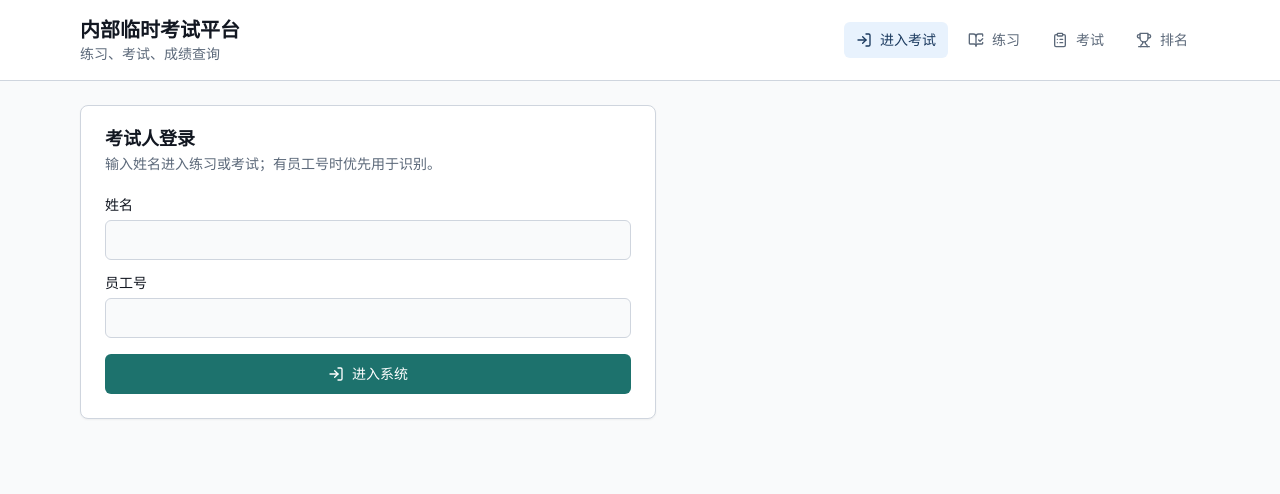
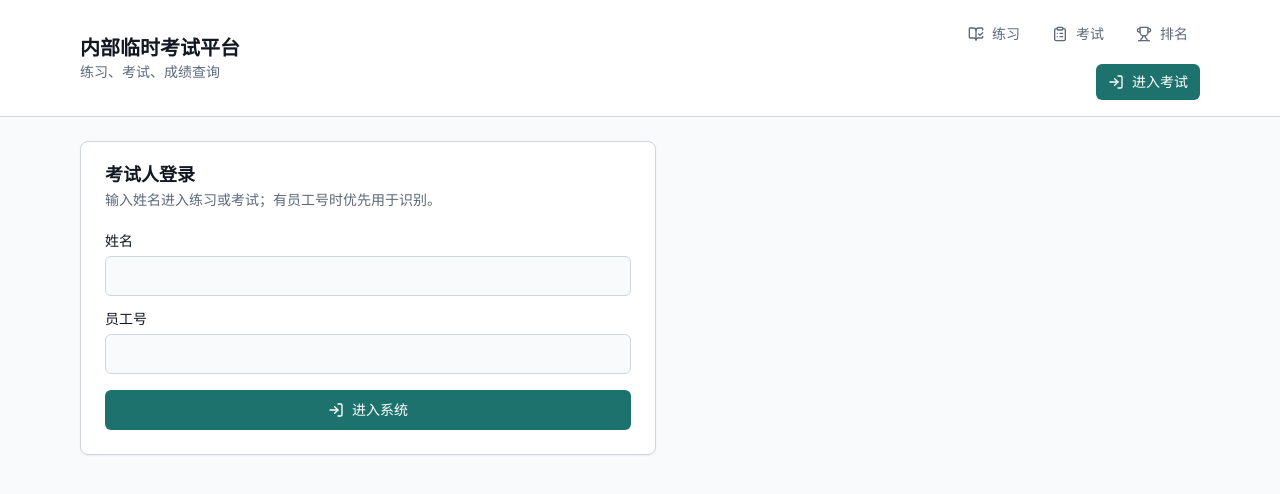
Before and after one commit to alune1212/internal-exam-platform, a React (Vite) app in the folder frontend/: page /login in a window 1280 px wide. Shown: the top 494 px of the page. Built offline with nearby package versions, Linux system fonts and the light colour scheme; no server answers.

Commit message:
feat: 实现考生会话管理和登录状态上下文共享

```diff
--- a/frontend/src/components/layout/CandidateLayout.tsx
+++ b/frontend/src/components/layout/CandidateLayout.tsx
@@ -1,16 +1,39 @@
-import { BookOpenCheck, ClipboardList, LogIn, Trophy } from "lucide-react";
-import { NavLink, Outlet } from "react-router-dom";
+import { BookOpenCheck, ClipboardList, LogIn, LogOut, Trophy, UserRound } from "lucide-react";
+import { useState } from "react";
+import { Link, NavLink, Outlet, useNavigate } from "react-router-dom";
 
+import { Button } from "@/components/ui/button";
+import { clearCurrentCandidate, getCurrentCandidate, setCurrentCandidate } from "@/lib/candidateSession";
 import { navLinkClassName } from "@/lib/utils";
+import type { Candidate } from "@/types/candidate";
 
 const navItems = [
-  { to: "/login", label: "进入考试", icon: LogIn },
   { to: "/practice", label: "练习", icon: BookOpenCheck },
   { to: "/exams", label: "考试", icon: ClipboardList },
   { to: "/exams/1/ranking", label: "排名", icon: Trophy },
 ];
 
+export type CandidateSessionContext = {
+  candidate: Candidate | null;
+  loginCandidate: (candidate: Candidate) => void;
+  logoutCandidate: () => void;
+};
+
 export function CandidateLayout() {
+  const navigate = useNavigate();
+  const [candidate, setCandidate] = useState<Candidate | null>(() => getCurrentCandidate());
+
+  function loginCandidate(nextCandidate: Candidate) {
+    setCurrentCandidate(nextCandidate);
+    setCandidate(nextCandidate);
+  }
+
+  function logoutCandidate() {
+    clearCurrentCandidate();
+    setCandidate(null);
+    navigate("/login", { replace: true });
+  }
+
   return (
     <div className="min-h-screen">
       <header className="border-b bg-card">
@@ -19,6 +42,7 @@ export function CandidateLayout() {
             <h1 className="text-xl font-semibold">内部临时考试平台</h1>
             <p className="text-sm text-muted-foreground">练习、考试、成绩查询</p>
           </div>
+          <div className="flex flex-col gap-3 md:items-end">
             <nav className="flex flex-wrap gap-2">
               {navItems.map((item) => (
                 <NavLink key={item.to} to={item.to} className={(props) => navLinkClassName(props, "sm")}>
@@ -27,10 +51,37 @@ export function CandidateLayout() {
                 </NavLink>
               ))}
             </nav>
+            {candidate ? (
+              <div className="flex flex-wrap items-center gap-3">
+                <div className="flex items-center gap-2 text-sm">
+                  <UserRound className="h-4 w-4 text-muted-foreground" />
+                  <div>
+                    <p className="font-medium">当前：{candidate.name}</p>
+                    {candidate.employee_no || candidate.department ? (
+                      <p className="text-xs text-muted-foreground">
+                        {[candidate.employee_no, candidate.department].filter(Boolean).join(" · ")}
+                      </p>
+                    ) : null}
+                  </div>
+                </div>
+                <Button type="button" variant="outline" size="sm" onClick={logoutCandidate}>
+                  <LogOut data-icon="inline-start" />
+                  退出登录
+                </Button>
+              </div>
+            ) : (
+              <Button asChild size="sm">
+                <Link to="/login">
+                  <LogIn data-icon="inline-start" />
+                  进入考试
+                </Link>
+              </Button>
+            )}
+          </div>
         </div>
       </header>
       <main className="mx-auto max-w-6xl px-4 py-6">
-        <Outlet />
+        <Outlet context={{ candidate, loginCandidate, logoutCandidate } satisfies CandidateSessionContext} />
       </main>
     </div>
   );
--- a/frontend/src/lib/candidateSession.ts
+++ b/frontend/src/lib/candidateSession.ts
@@ -18,3 +18,7 @@ export function getCurrentCandidate(): Candidate | null {
 export function setCurrentCandidate(candidate: Candidate) {
   window.localStorage.setItem(STORAGE_KEY, JSON.stringify(candidate));
 }
+
+export function clearCurrentCandidate() {
+  window.localStorage.removeItem(STORAGE_KEY);
+}
--- a/frontend/src/pages/ExamStartPage.tsx
+++ b/frontend/src/pages/ExamStartPage.tsx
@@ -1,16 +1,16 @@
 import { useMutation } from "@tanstack/react-query";
 import { ClipboardCheck } from "lucide-react";
-import { Link, useNavigate, useParams } from "react-router-dom";
+import { Link, useNavigate, useOutletContext, useParams } from "react-router-dom";
 
 import { startExam } from "@/api/exams";
+import type { CandidateSessionContext } from "@/components/layout/CandidateLayout";
 import { Button } from "@/components/ui/button";
 import { Card, CardContent, CardDescription, CardHeader, CardTitle } from "@/components/ui/card";
-import { getCurrentCandidate } from "@/lib/candidateSession";
 
 export function ExamStartPage() {
   const { examId = "1" } = useParams();
   const navigate = useNavigate();
-  const candidate = getCurrentCandidate();
+  const { candidate } = useOutletContext<CandidateSessionContext>();
   const mutation = useMutation({
     mutationFn: () => startExam(examId, candidate?.id ?? 0),
     onSuccess: (result) => {
--- a/frontend/src/pages/LoginPage.tsx
+++ b/frontend/src/pages/LoginPage.tsx
@@ -2,15 +2,15 @@ import { zodResolver } from "@hookform/resolvers/zod";
 import { useMutation } from "@tanstack/react-query";
 import { LogIn } from "lucide-react";
 import { useForm } from "react-hook-form";
-import { useNavigate } from "react-router-dom";
+import { Navigate, useNavigate, useOutletContext } from "react-router-dom";
 import { z } from "zod";
 
-import { loginCandidate } from "@/api/auth";
+import { loginCandidate as requestCandidateLogin } from "@/api/auth";
 import { Button } from "@/components/ui/button";
 import { Card, CardContent, CardDescription, CardHeader, CardTitle } from "@/components/ui/card";
 import { Input } from "@/components/ui/input";
 import { Label } from "@/components/ui/label";
-import { setCurrentCandidate } from "@/lib/candidateSession";
+import type { CandidateSessionContext } from "@/components/layout/CandidateLayout";
 
 const schema = z.object({
   name: z.string().min(1, "请输入姓名"),
@@ -21,17 +21,22 @@ type LoginForm = z.infer<typeof schema>;
 
 export function LoginPage() {
   const navigate = useNavigate();
+  const { candidate, loginCandidate } = useOutletContext<CandidateSessionContext>();
   const form = useForm<LoginForm>({
     resolver: zodResolver(schema),
     defaultValues: { name: "", employee_no: "" },
   });
   const mutation = useMutation({
-    mutationFn: loginCandidate,
+    mutationFn: requestCandidateLogin,
     onSuccess: (candidate) => {
-      setCurrentCandidate(candidate);
-      navigate("/exams");
+      loginCandidate(candidate);
+      navigate("/exams", { replace: true });
     },
   });
+
+  if (candidate) {
+    return <Navigate to="/exams" replace />;
+  }
 
   return (
     <Card className="max-w-xl">
--- a/frontend/src/pages/PracticePage.tsx
+++ b/frontend/src/pages/PracticePage.tsx
@@ -1,17 +1,17 @@
 import { useMutation, useQuery } from "@tanstack/react-query";
-import { Link } from "react-router-dom";
+import { useState } from "react";
+import { Link, useOutletContext } from "react-router-dom";
 
 import { getPracticeQuestions, submitPracticeAnswer } from "@/api/questions";
 import { Badge } from "@/components/ui/badge";
 import { Button } from "@/components/ui/button";
+import type { CandidateSessionContext } from "@/components/layout/CandidateLayout";
 import { Card, CardContent, CardDescription, CardHeader, CardTitle } from "@/components/ui/card";
-import { getCurrentCandidate } from "@/lib/candidateSession";
 import { splitAnswer, toggleMultipleAnswer } from "@/lib/utils";
 import type { PracticeAnswerResult, Question } from "@/types/question";
-import { useState } from "react";
 
 export function PracticePage() {
-  const candidate = getCurrentCandidate();
+  const { candidate } = useOutletContext<CandidateSessionContext>();
   const [answers, setAnswers] = useState<Record<number, string>>({});
   const [results, setResults] = useState<Record<number, PracticeAnswerResult>>({});
   const { data = [], isLoading } = useQuery({ queryKey: ["practice-questions"], queryFn: getPracticeQuestions });
```
Lines whose indentation alone changed are shown as unchanged.
